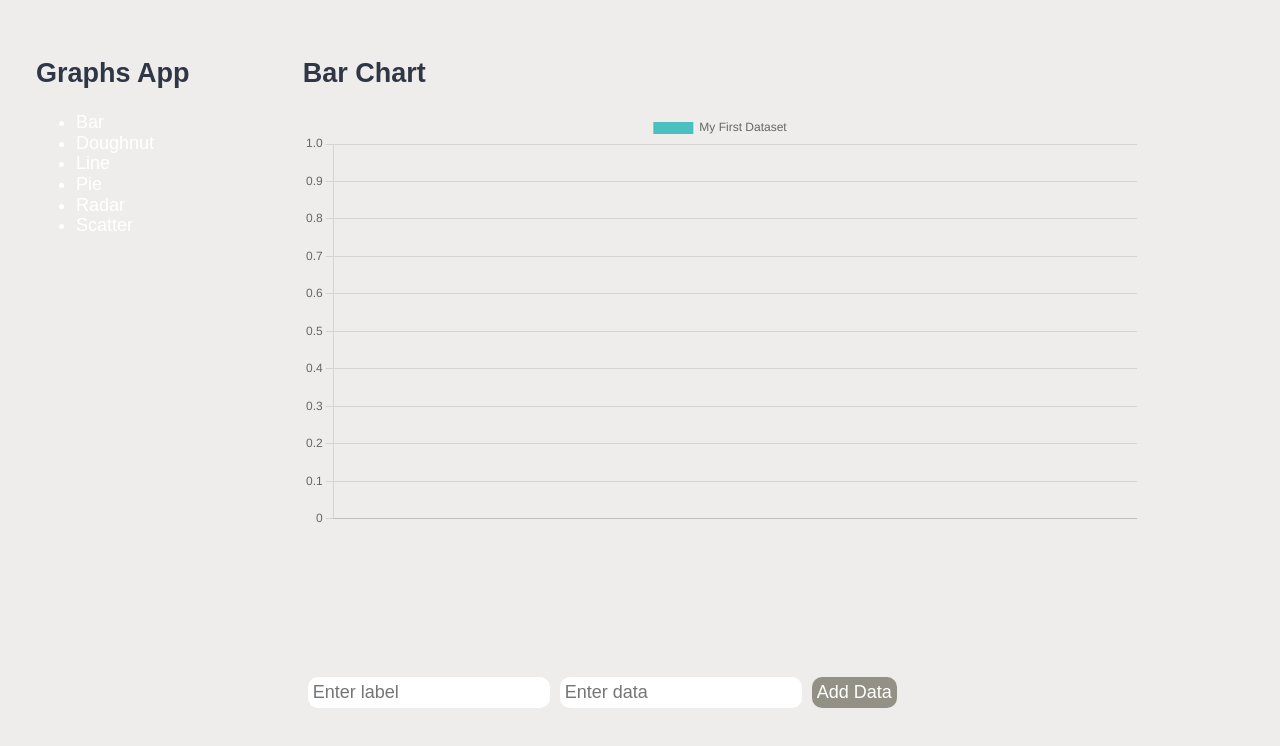
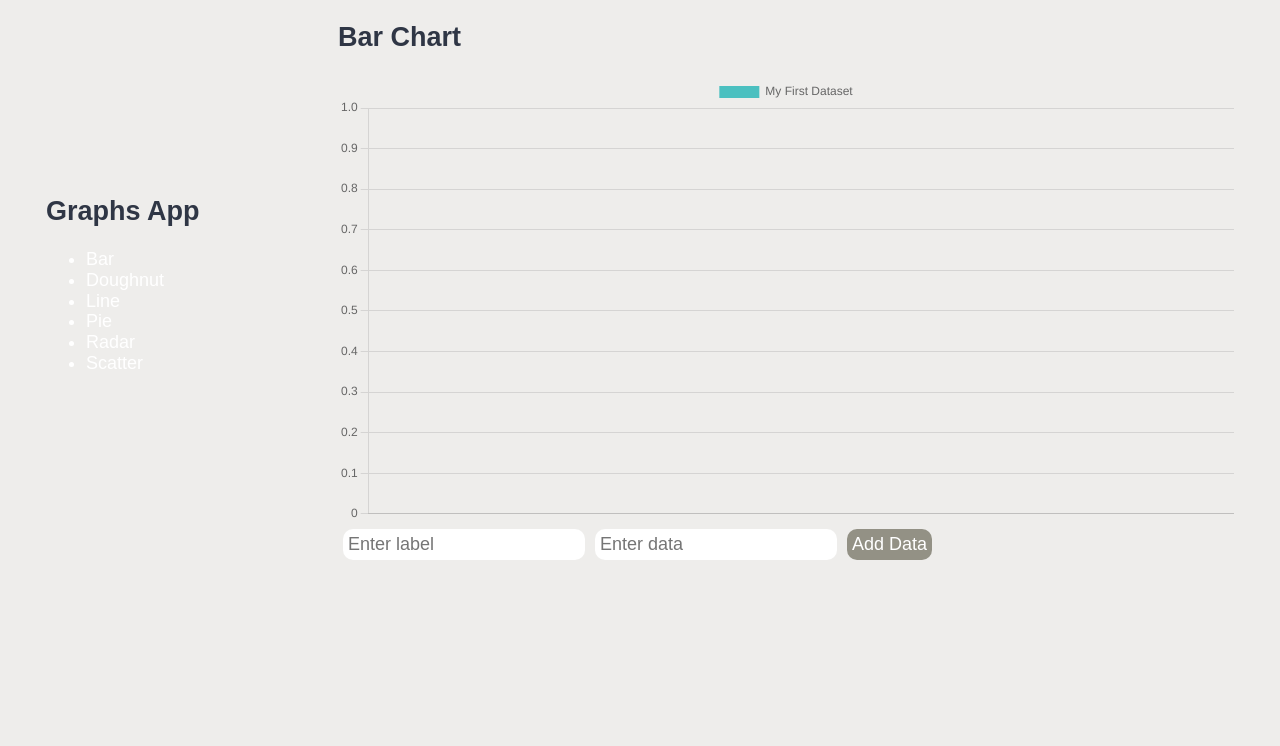
Before and after one commit to wanfrev/angular-graphics-app, an Angular app: page /graphics/bar in a window 1280 px wide. Shown: the top 746 px of the page. Built offline with nearby package versions, Linux system fonts and the light colour scheme; sample sign-in values are in the browser's storage.

Commit message:
La maquetacion de las graficas y la interfaz ya funciona bien

```diff
--- a/src/app/app.component.css
+++ b/src/app/app.component.css
@@ -1,22 +1,19 @@
 .app-container{
   width: 100%;
+  height: 100%;
 }
 
-.row{
-  width: 100%;
-  height: 100%;
+.app-div{
   display: flex;
-  gap: 1rem;
-  padding: 1rem;
+  align-items: center;
+  justify-content: center;
+  gap: 2rem;
 }
 
 .sidebar-div{
   width: 20%;
-  padding: 1rem;
-  border-radius: 20px;
 }
 
-.app-div{
+.graph-div{
   width: 70%;
-  padding: 1rem;
 }
--- a/src/app/app.component.html
+++ b/src/app/app.component.html
@@ -1,9 +1,9 @@
 <div class="app-container">
-  <div class="row">
+  <div class="app-div">
     <div class="sidebar-div">
       <shared-sidebar class="sidebar"></shared-sidebar>
     </div>
-    <div class="app-div">
+    <div class="graph-div">
       <router-outlet class="graph"></router-outlet>
     </div>
   </div>
--- a/src/app/graphics/pages/bar/bar.component.css
+++ b/src/app/graphics/pages/bar/bar.component.css
@@ -1,11 +1,13 @@
-.chart-div{
+canvas {
   width: 100%;
-  height: 70vh;
+  height: 100%;
+  max-height: calc(100vh - 120px);
 }
-#barChart{
+
+.form-div{
   width: 100%;
-  height: 90%;
 }
+
 .form-input, .form-btn{
   border-style: none;
   padding: 5px;
--- a/src/app/graphics/pages/doughnut/doughnut.component.css
+++ b/src/app/graphics/pages/doughnut/doughnut.component.css
@@ -1,11 +1,13 @@
-.chart-div{
+canvas {
   width: 100%;
-  height: 70vh;
+  height: 100%;
+  max-height: calc(100vh - 120px);
 }
-#doughnutChart{
+
+.form-div{
   width: 100%;
-  height: 90%;
 }
+
 .form-input, .form-btn{
   border-style: none;
   padding: 5px;
--- a/src/app/graphics/pages/line/line.component.css
+++ b/src/app/graphics/pages/line/line.component.css
@@ -1,11 +1,13 @@
-.chart-div{
+canvas {
   width: 100%;
-  height: 70vh;
+  height: 100%;
+  max-height: calc(100vh - 120px);
 }
-#lineChart{
+
+.form-div{
   width: 100%;
-  height: 90%;
 }
+
 .form-input, .form-btn{
   border-style: none;
   padding: 5px;
--- a/src/app/graphics/pages/pie/pie.component.css
+++ b/src/app/graphics/pages/pie/pie.component.css
@@ -1,11 +1,13 @@
-.chart-div{
+canvas {
   width: 100%;
-  height: 70vh;
+  height: 100%;
+  max-height: calc(100vh - 120px);
 }
-#pieChart{
+
+.form-div{
   width: 100%;
-  height: 90%;
 }
+
 .form-input, .form-btn{
   border-style: none;
   padding: 5px;
--- a/src/app/graphics/pages/radar/radar.component.css
+++ b/src/app/graphics/pages/radar/radar.component.css
@@ -1,11 +1,13 @@
-.chart-div{
+canvas {
   width: 100%;
-  height: 70vh;
+  height: 100%;
+  max-height: calc(100vh - 120px);
 }
-#radarChart{
+
+.form-div{
   width: 100%;
-  height: 90%;
 }
+
 .form-input, .form-btn{
   border-style: none;
   padding: 5px;
--- a/src/app/graphics/pages/scatter/scatter.component.css
+++ b/src/app/graphics/pages/scatter/scatter.component.css
@@ -1,11 +1,13 @@
-.chart-div{
+canvas {
   width: 100%;
-  height: 70vh;
+  height: 100%;
+  max-height: calc(100vh - 120px);
 }
-#radarChart{
+
+.form-div{
   width: 100%;
-  height: 90%;
 }
+
 .form-input, .form-btn{
   border-style: none;
   padding: 5px;
--- a/src/app/shared/components/sidebar/sidebar.component.css
+++ b/src/app/shared/components/sidebar/sidebar.component.css
@@ -5,12 +5,13 @@
 }
 
 .list-item{
-  width: 100%;
+  width: 50%;
   padding: 1rem;
-  margin: 1rem;
+  margin-top: 1rem;
+  border-radius: 5px;
+  text-align: center;
+  text-transform: uppercase;
   background-color: #2F3645;
-  border-radius: 10px;
-  text-align: center;
 }
 
 .list-item:active, .list-item:hover{
--- a/src/styles.css
+++ b/src/styles.css
@@ -14,6 +14,7 @@ body{
 }
 
 .body-container{
+  width: 100vw;
   background-color: #EEEDEB;
 }
 
```
